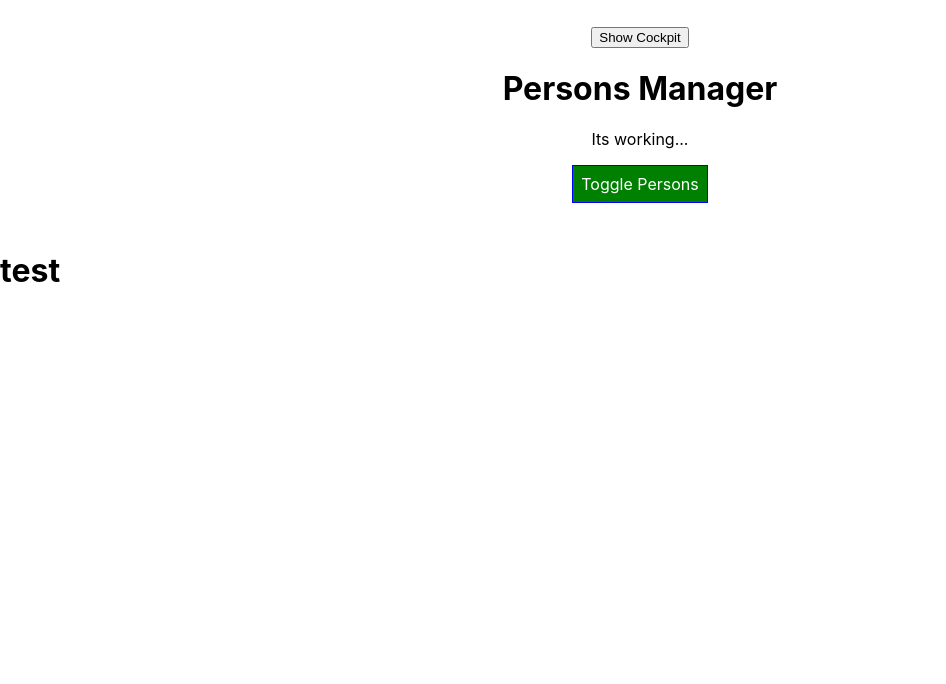
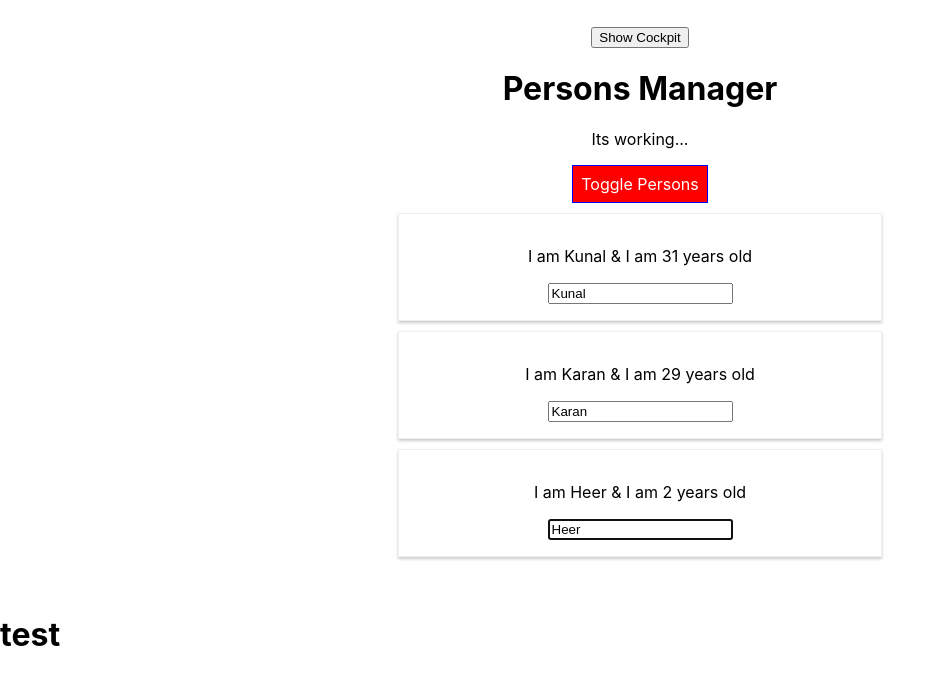
Before and after one commit to kunalrs/react-complete-guide, a React (Create React App) app: page / in a window 1280 px wide. Shown: the top 684 px of the page, without its empty margins (0-946 px from the left). Built offline with nearby package versions, Linux system fonts and the light colour scheme.

Commit message:
useRef for component

```diff
--- a/src/components/Cockpit/Cockpit.js
+++ b/src/components/Cockpit/Cockpit.js
@@ -1,9 +1,14 @@
-import React, { useEffect } from 'react';
+import React, { useEffect, useRef } from 'react';
 import classes from './Cockpit.module.css';
 
 const Cockpit = (props) => {
 
+    const toggleButtonRef = useRef(null);
+
+
+
     useEffect(() => {
+        toggleButtonRef.current.click();
         console.log("[Cockpit.js] useEffect...");
         console.log("[Cockpit.js] this will run only once because additional array passed is []");
 
@@ -35,6 +40,7 @@ const Cockpit = (props) => {
             <h1>{props.title}</h1>
             <p className={textClasses.join(' ')}>Its working...</p>
             <button
+                ref={toggleButtonRef}
                 className={btnClass}
                 onClick={() => props.toggle()} >Toggle Persons
             </button>
```
